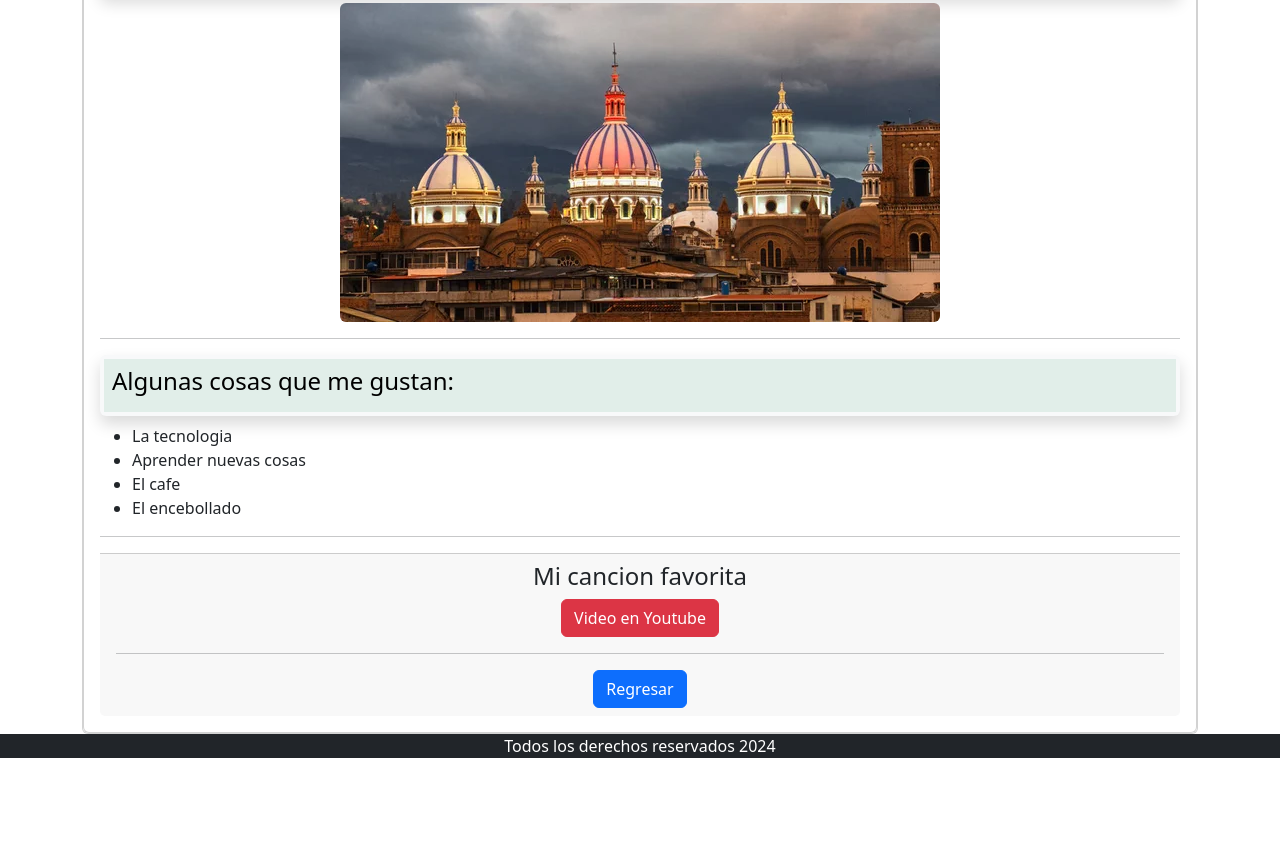
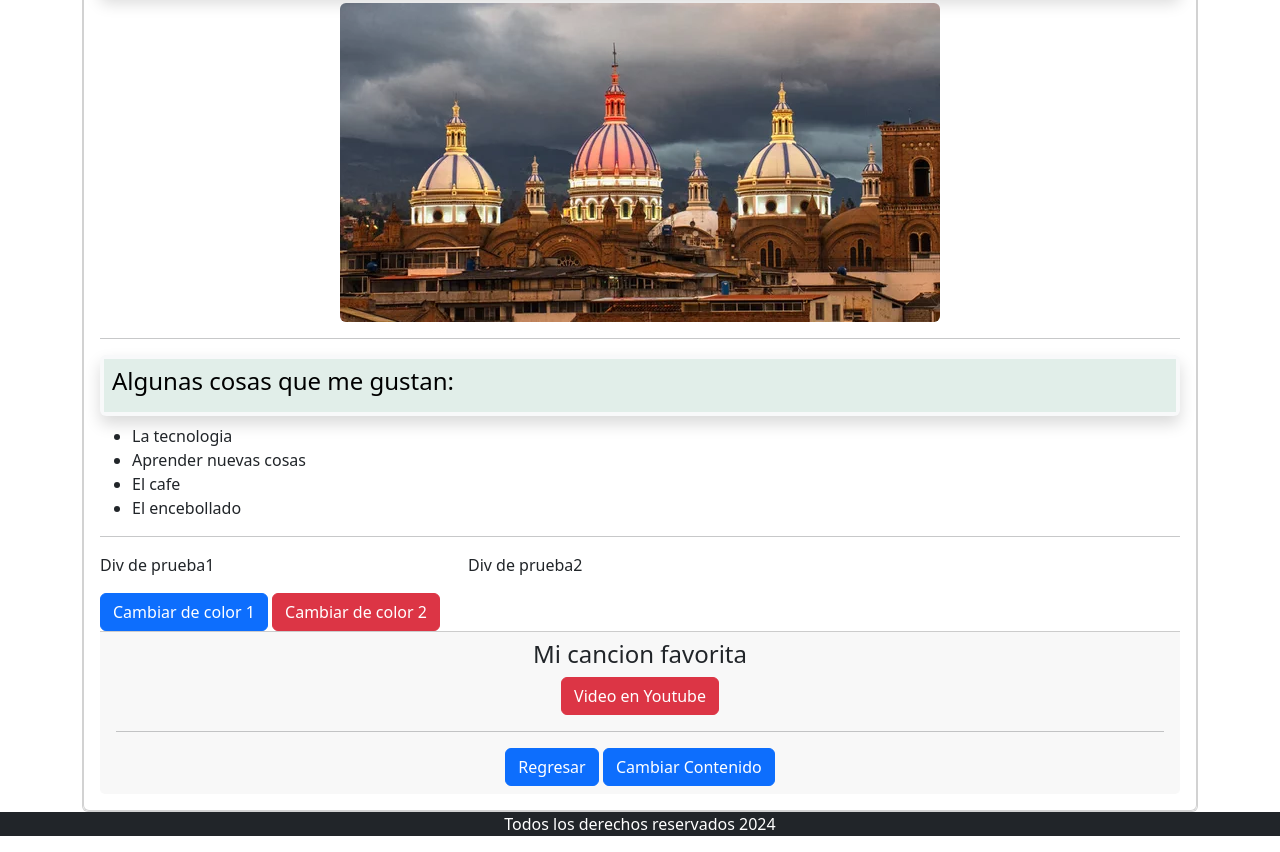
Before and after one commit to BixGis/Vers3, a plain HTML site: page index.html in a window 1280 px wide. Shown: the part 1216-2068 px from the top of the page. Before the commit the page ends 1990 px from the top, so only its background shows below. Drawn offline with nearby package versions, Linux system fonts and the light colour scheme.

Commit message:
version1.3

```diff
--- a/index.html
+++ b/index.html
@@ -86,14 +86,29 @@
                   <li>El encebollado</li>
                 </ul>
                 <hr>
+                <div class="row">
+                  <div class="col-md-4" id="color1">
+                    <p>Div de prueba1</p>
+
+
+                  </div>
+                  <div class="col-md-4" id="color2">
+                    <p>Div de prueba2</p>
+
+                  </div>
+                </div>
+                <button class="btn btn-primary"onclick="cambiarcolor('color1','green')">Cambiar de color 1</button>
+                <button class="btn btn-danger"onclick="cambiarcolor('color2', 'red')">Cambiar de color 2</button>
                 <div class=" card-footer text-center">
                   <h4>Mi cancion favorita</h4>
-                  <a class="btn btn-danger" href="https://www.youtube.com/watch?v=KLgQKiUk7ms" target="_blank" class="boton-youtube">
+                  <a class="btn btn-danger"onclick="showMessage()" href="https://www.youtube.com/watch?v=KLgQKiUk7ms" target="_blank" class="boton-youtube">
                     Video en Youtube
                   </a>
                   <hr>
-                  <a class="btn btn-primary" href="https://bixgis.github.io/Yo-ese/" role="button">Regresar</a>
-                  </div>
+                  <a class="btn btn-primary"  href="https://bixgis.github.io/Yo-ese/" role="button">Regresar</a>
+                  <button class ="btn btn-primary" onclick="CambiarContenido()" >Cambiar Contenido</button>
+                </div>
+
 
                 </div>
             </main>
@@ -103,7 +118,20 @@
               <p> Todos los derechos reservados 2024</p>
               <header>
                 </footer>
+              <script>
+                function showMessage(){
+                  alert("Has presionado el boton regrsar");
+                }
+                function CambiarContenido(){
+                  const texto = document.querySelector('.card-text');// sirve para atrapar elemetos por su clase
+                  texto.textContent = "Este es el nuevo contenido generado desde JS";
+                }
+                function cambiarcolor(idElemento, COLOR, ){
+                  const d = document.getElementById(idElemento);
+                  d.style.backgroundColor=COLOR
+                }
 
+              </script>
   </body>
 
 </html>
```
